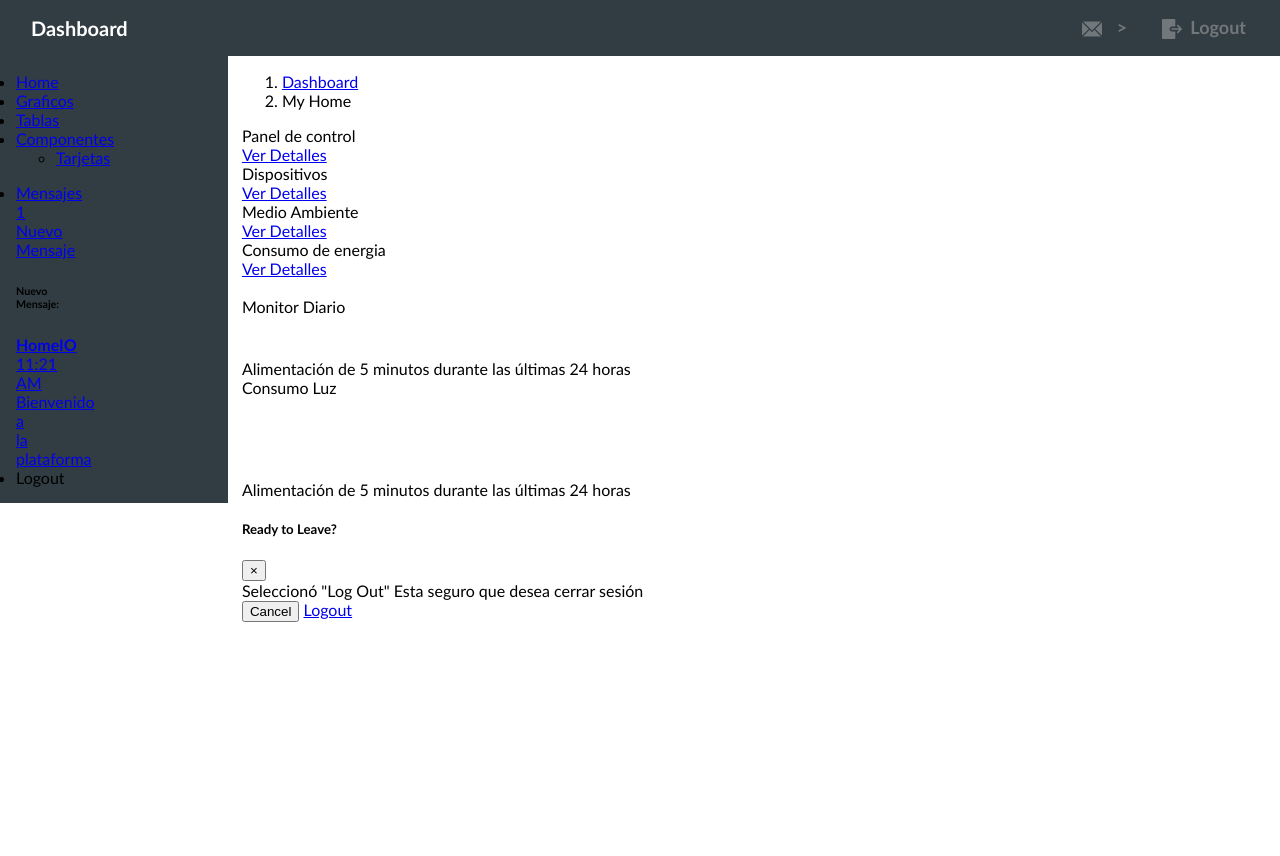
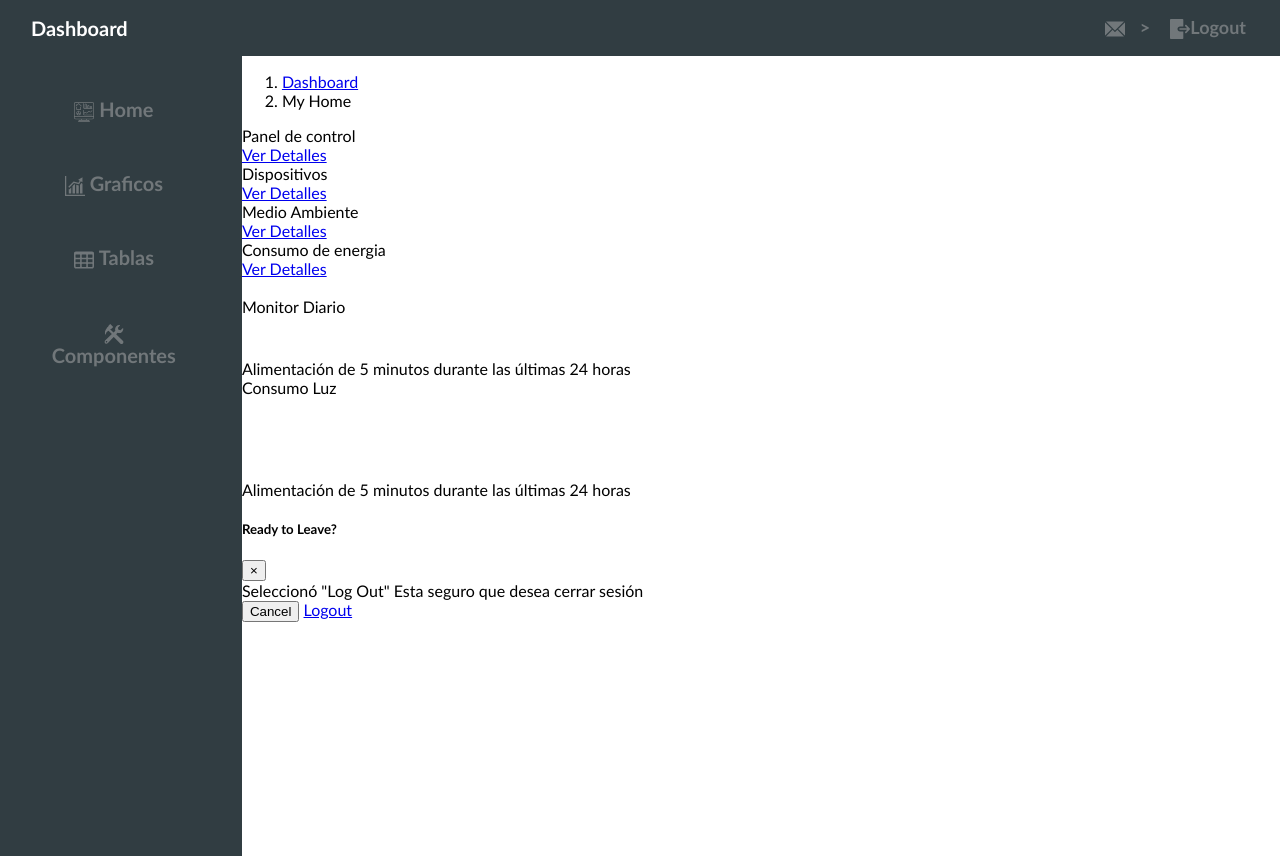
Before and after one commit to ferfrasa/dashboardcss, a plain HTML site: page index.html in a window 1280 px wide. Before the commit the page ends 800 px from the top, so only its background shows below. Drawn offline with Linux system fonts and the light colour scheme.

Commit message:
Estilos del menu del lado derecho acomodando responsive el menu y el boton, falta mejorar para alguna pantallas

```diff
--- a/css/styles.css
+++ b/css/styles.css
@@ -10,27 +10,19 @@ header, nav,#menu{
    background-color: #313d42;
    margin-left: -1em;
 }
-nav,#menu {
-    height: 100%;
-    width: 18.7%;
-    float: left;
-}
 article{
     margin-right: -2.85px;
     background: white;
     float: right;
     width: 81.72%;
     height: 100%;
+    position: relative;
 }
 header {
     height: 20%;
     padding: 1.5em 1.5em 1em 1.5em;
     margin-right: -0.5em;
     margin-top: -1em;
-}
-
-#menu> button{
-    display:none; /*Ocultar el boton*/
 }
 header >a{
     font-size: 20px;
@@ -40,7 +32,7 @@ header >a{
     font-weight: bold;
     /*color: #71777a;*/
 }
-header >a:link{
+header >a:link, #menu>nav>ul>li>a:link{
     text-decoration: none;
 }
 header ul>li>a{
@@ -49,7 +41,7 @@ header ul>li>a{
     display: inline-block;
     padding-bottom: 5px;
 }
-header ul>li>a>span+span{
+header ul>li>a>span+span, #menu >nav>ul>li>a>span+span{
    /* font-size: 16px;
     color: #ffffff;
     display: inline-block;*/
@@ -81,11 +73,21 @@ span[nombre="mensajes"]{
 }
 span[nombre="logout"]{
     background-image: url(../img/logout.svg);
-    margin-right: 8px;
-    margin-left: 15px;
-
 }
-span[nombre="mensajes"],span[nombre="logout"]{
+span[nombre="tablas"]{
+    background-image: url(../img/tabla.svg);
+}
+span[nombre="grafico"]{
+    background-image: url(../img/grafico.svg);
+}
+span[nombre="inicio"]{
+    background-image: url(../img/control.svg);
+}
+span[nombre="componentes"]{
+    background-image: url(../img/conf.svg);
+}
+span[nombre="mensajes"],span[nombre="logout"],span[nombre="tablas"],span[nombre="grafico"]
+,span[nombre="inicio"],span[nombre="componentes"]{
     background-repeat: no-repeat;
     background-size: contain;
     height: 20px;
@@ -94,11 +96,38 @@ span[nombre="mensajes"],span[nombre="logout"]{
     display: inline-block;
     padding-top: 5px;
     margin-bottom: -10px;
+}
+
+span[nombre="mensajes"]:hover,span[nombre="logout"]:hover, header ul>li>a>span+span:hover, #menu>nav>ul>li>a>span:hover
+{
+    color:#0c7bfe !important;
+    fill: #0c7bfe !important;
 
 }
-span[nombre="mensajes"]:hover,span[nombre="logout"]:hover, header ul>li>a>span+span:hover{
-    color:#0c7bfe !important;
-    fill: #0c7bfe !important;
+
+#menu> button{
+    display:none; /*Ocultar el boton*/
+}
+nav{
+    vertical-align: middle;
+    margin-right: 30px;
+}
+#menu {
+    float: left;
+    width: 19.5%;
+    height: 100%;
+    position: absolute;
+    text-align: center;
+    vertical-align: middle;
+}
+
+#menu >nav>ul{
+    list-style: none;
+}
+
+.iconosM{
+    font-size:  20px;
+    padding: 25px;
 
 }
 
@@ -113,19 +142,26 @@ span[nombre="mensajes"]:hover,span[nombre="logout"]:hover, header ul>li>a>span+s
     }
    #menu> button {
     position: absolute;
-    top: 2.5%;
-    left: 78%;
-    display:inline-block;
+    top: 1.9%;
+    left: 90%;
+    display: inline-block;
+    float: right;
+    margin: 0px 0px 0px 0px;;
+
 
 
     }/*volvemos a mostrar el botón*/
      #menu nav {/*ahora nuestro menú es una lista flotante*/
        display: none;
+
+    }
+    #menu{
+        position:inherit;
     }
     #menu >button:focus+nav{
-        position: absolute;
+        position: relative;
 
-        overflow: hidden;
+        /*overflow: hidden;*/
         min-width: 20rem;
 
 
@@ -141,6 +177,7 @@ span[nombre="mensajes"]:hover,span[nombre="logout"]:hover, header ul>li>a>span+s
         margin-left: 10x white;
         margin-right: white 30px;
         float: left;
+        position: initial;
     }
 
 
@@ -148,6 +185,20 @@ span[nombre="mensajes"]:hover,span[nombre="logout"]:hover, header ul>li>a>span+s
 
 /*Smartphone*/
 @media screen and (max-device-width : 480px) {
-lo
+
+    #menu> button {
+        position: absolute;
+        top: 2%;
+        left: 90%;
+        display: inline-block;
+        float: right;
+        margin: 0px 0px 0px 0px;;
+
+
+
+        }
+}
+@media screen and (max-device-width : 768px) {
+
 
 }
--- a/index.html
+++ b/index.html
@@ -38,40 +38,35 @@
             </svg>
         </button>
         <!--Aca comienza el menu-->
-     <nav>
-
-            <ul  id="exampleAccordion">
-                <li  title="Dashboard">
-                    <a  href="index.html">
-                        <i></i>
+        <nav>
+            <ul>
+                <li  title="Dashboard" class="iconosM">
+                    <a  href="#">
+                        <span nombre="inicio"></span>
                         <span >Home</span>
                     </a>
                 </li>
-                <li   title="Charts">
-                    <a href="charts.html">
-                        <i ></i>
-                        <span >Graficos</span>
+                <li title="Charts" class="iconosM">
+                    <a href="#">
+                        <span nombre="grafico"></span>
+                        <span>Graficos</span>
                     </a>
                 </li>
-                <li   title="Tables">
-                    <a href="tables.html">
-                        <i ></i>
+                <li title="Tables" class="iconosM">
+                    <a href="#">
+                        <span nombre="tablas"></span>
                         <span>Tablas</span>
                     </a>
                 </li>
-                <li title="Components">
-                    <a  href="#">
-                        <i class="fa fa-fw fa-wrench"></i>
+                <li title="Components" class="iconosM">
+                    <a href="#">
+                        <span nombre="componentes"></span>
                         <span>Componentes</span>
                     </a>
-                    <ul >
-                        <li>
-                            <a href="cards.html">Tarjetas</a>
-                        </li>
-                    </ul>
+
                 </li>
             </ul>
-            <ul>
+            <!--<ul>
                 <li >
                     <a href="#" >
                         <i class="fa fa-fw fa-envelope"></i>
@@ -96,7 +91,7 @@
                     <a >
                         <i class="fa fa-fw fa-sign-out"></i>Logout</a>
                 </li>
-            </ul>
+            </ul>-->
 
     </nav>
     </div>
```
Also changed, not shown: img/conf.svg (added), img/control.svg (added), img/grafico.svg (added), img/tabla.svg (added).
